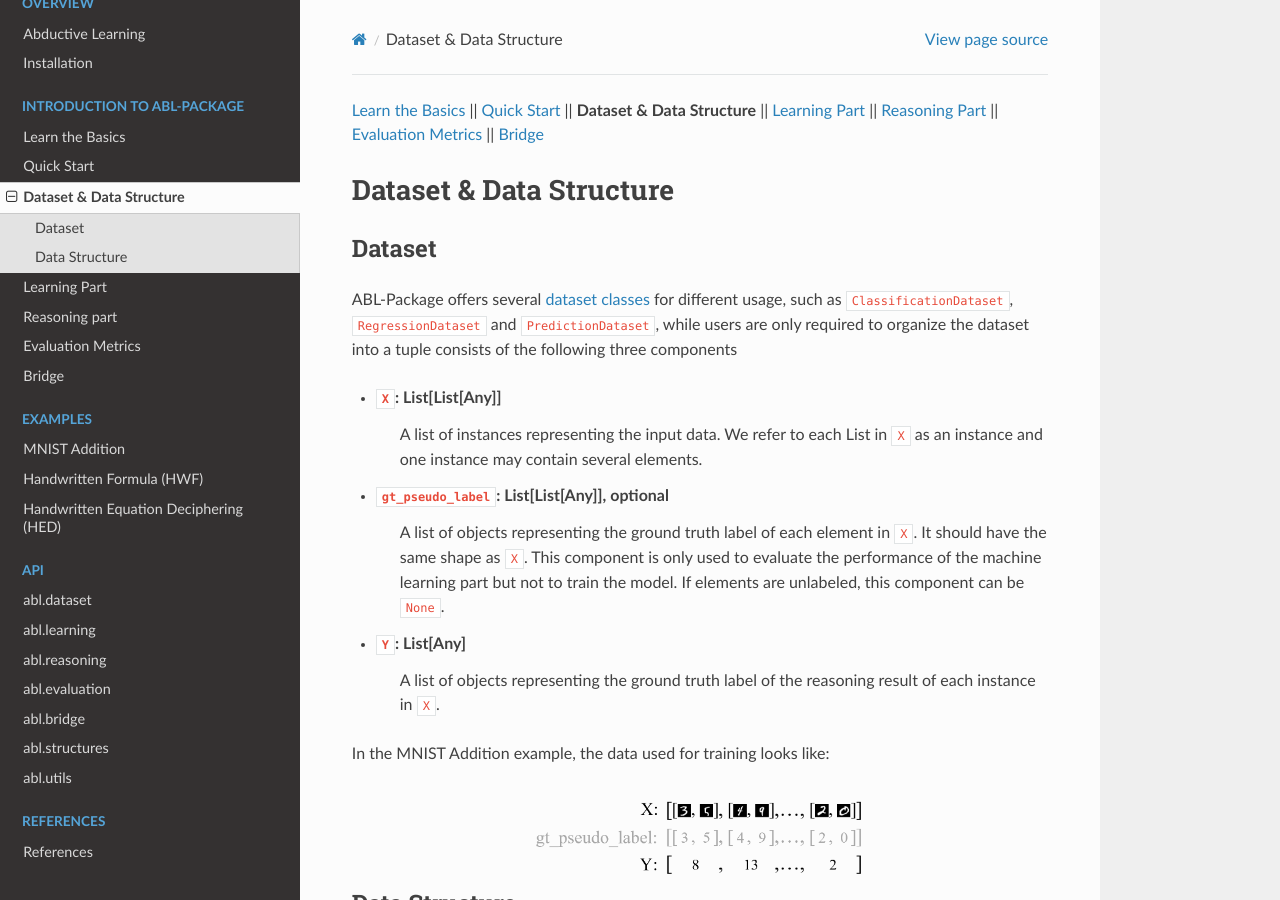
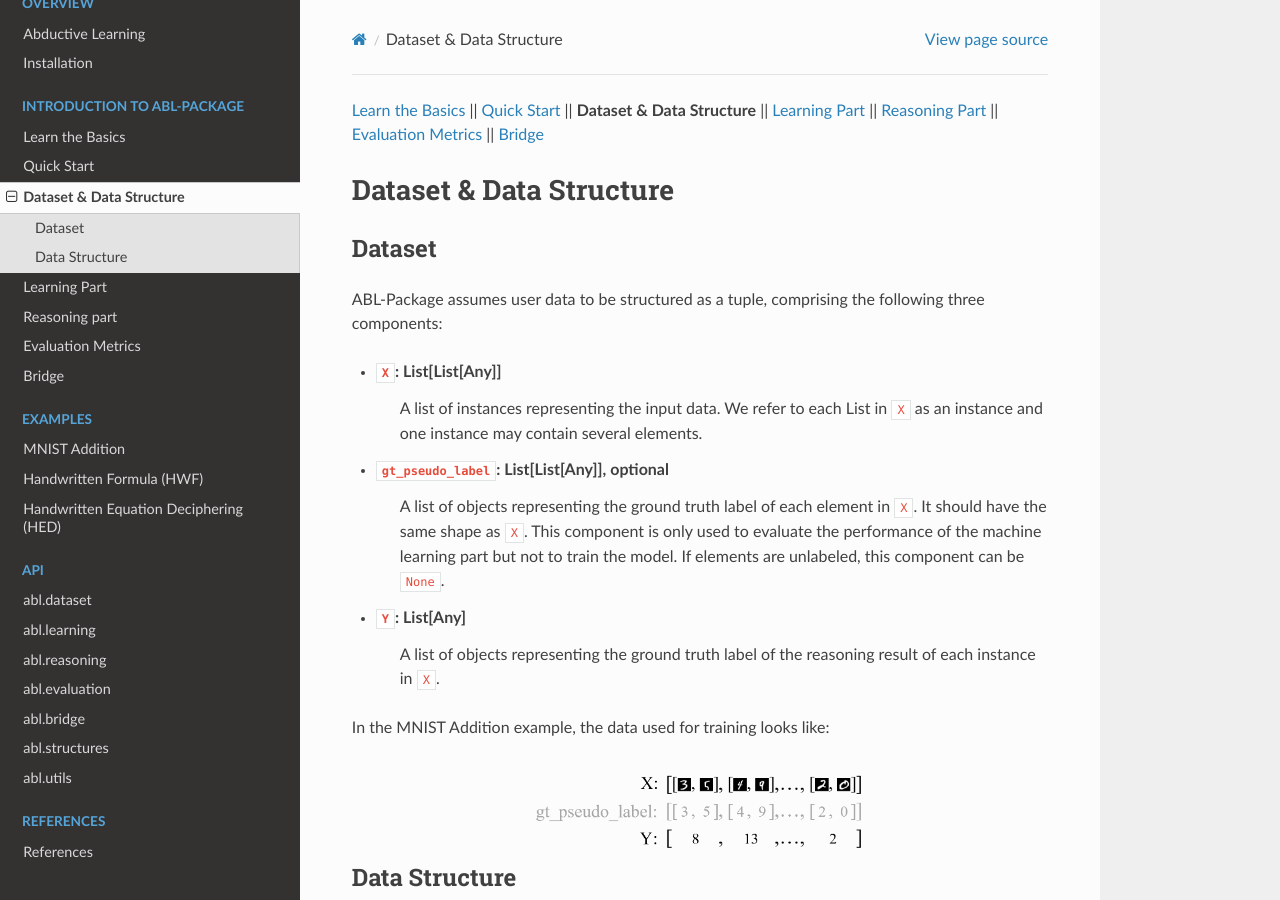
Before and after one commit to AbductiveLearning/ABLkit, a Sphinx documentation site: the page built from docs/Intro/Datasets.rst, in a window 1280 px wide and 900 px high. Built offline with Sphinx 7.4.7 and the Read the Docs theme 2.0.0, drawn with Linux system fonts in a browser that asks for light colours.

Commit message:
[DOC, MNT] resolve dataset relative comments

```diff
--- a/docs/Intro/Datasets.rst
+++ b/docs/Intro/Datasets.rst
@@ -13,7 +13,7 @@ Dataset & Data Structure
 Dataset
 -------
 
-ABL-Package offers several `dataset classes <../API/abl.dataset.html>`_ for different usage, such as ``ClassificationDataset``, ``RegressionDataset`` and ``PredictionDataset``, while users are only required to organize the dataset into a tuple consists of the following three components
+ABL-Package assumes user data to be structured as a tuple, comprising the following three components:
 
 - ``X``: List[List[Any]]
     A list of instances representing the input data. We refer to each List in ``X`` as an instance and one instance may contain several elements.
--- a/docs/Intro/Quick-Start.rst
+++ b/docs/Intro/Quick-Start.rst
@@ -67,8 +67,6 @@ Out:
 
    Shape of X [C, H, W]: torch.Size([1, 28, 28])
 
-
-ABL-Package provides several dataset classes for different purposes, including ``ClassificationDataset``, ``RegressionDataset``, and ``PredictionDataset``. However, it's not necessary to encapsulate data into these specific classes. Instead, we only need to structure our datasets in the aforementioned formats.
 
 Read more about `preparing datasets <Datasets.html>`_.
 
```
